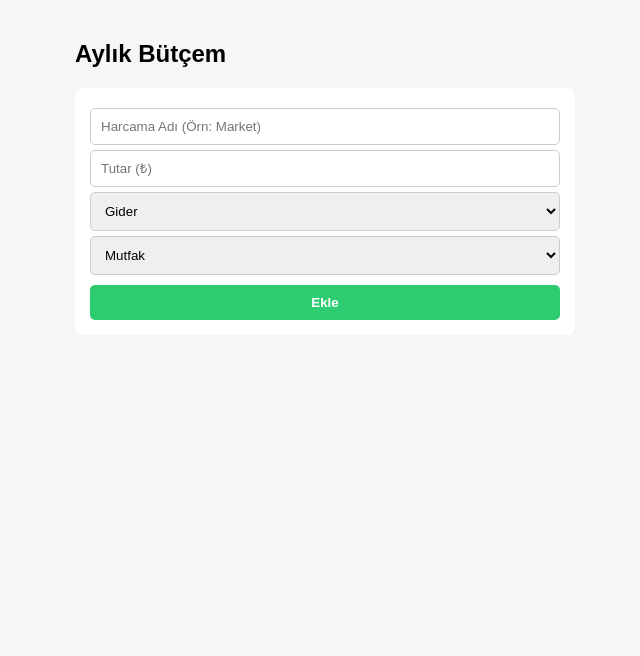
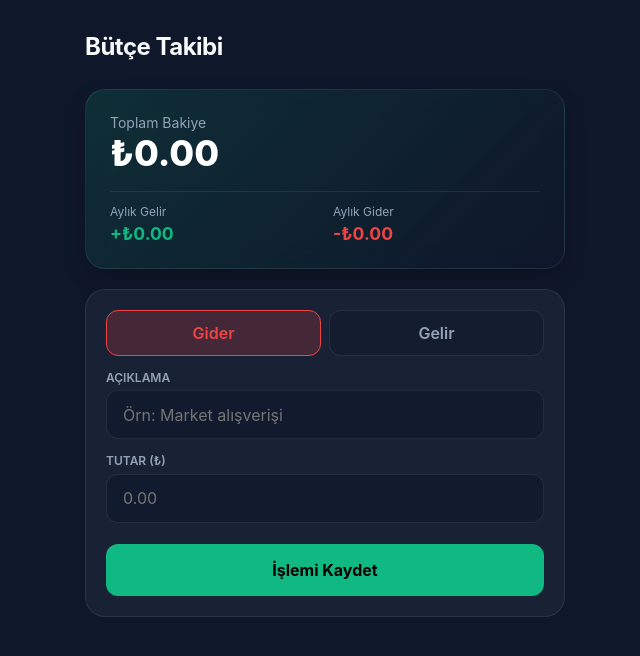
Before and after one commit to sedonqr/butce, a website: page index.html in a window 1280 px wide. Shown: the whole page, without its empty margins (315-955 px from the left). Drawn offline with nearby package versions, Linux system fonts and the light colour scheme.

Commit message:
Update index.html

```diff
--- a/index.html
+++ b/index.html
@@ -2,60 +2,293 @@
 <html lang="tr">
 <head>
   <meta charset="UTF-8">
-  <meta name="viewport" content="width=device-width, initial-scale=1.0">
-  <title>Bütçe Takibim</title>
-  <script src="https://cdn.jsdelivr.net/npm/@supabase/supabase-js@2"></script>
+  <meta name="viewport" content="width=device-width, initial-scale=1.0, viewport-fit=cover">
+  <title>Bütçe Takibi</title>
+
+  <!-- iOS PWA & Tam Ekran Meta Etiketleri -->
+  <meta name="apple-mobile-web-app-capable" content="yes">
+  <meta name="apple-mobile-web-app-status-bar-style" content="black-translucent">
+  <meta name="theme-color" content="#0f172a">
+
   <style>
-    body { font-family: sans-serif; padding: 20px; background: #f4f6f8; max-width: 500px; margin: 0 auto; }
-    .card { background: white; padding: 15px; border-radius: 8px; margin-bottom: 10px; }
-    input, select, button { width: 100%; padding: 10px; margin-top: 5px; border-radius: 5px; border: 1px solid #ccc; box-sizing: border-box; }
-    button { background: #2ecc71; color: white; border: none; font-weight: bold; margin-top: 10px; }
-    li { background: white; padding: 10px; margin-bottom: 5px; border-radius: 5px; list-style: none; display: flex; justify-content: space-between; }
+    :root {
+      --bg: #0f172a;
+      --card-bg: rgba(30, 41, 59, 0.7);
+      --card-border: rgba(255, 255, 255, 0.08);
+      --primary: #10b981;
+      --danger: #ef4444;
+      --text: #f8fafc;
+      --text-muted: #94a3b8;
+    }
+
+    * {
+      box-sizing: border-box;
+      margin: 0;
+      padding: 0;
+      font-family: -apple-system, BlinkMacSystemFont, "Segoe UI", Roboto, sans-serif;
+      -webkit-tap-highlight-color: transparent;
+    }
+
+    body {
+      background-color: var(--bg);
+      color: var(--text);
+      min-height: 100vh;
+      padding: clamp(1rem, 4vw, 2rem);
+      padding-top: max(1.5rem, env(safe-area-inset-top));
+      padding-bottom: max(2rem, env(safe-area-inset-bottom));
+      display: flex;
+      justify-content: center;
+    }
+
+    .app-container {
+      width: 100%;
+      max-width: 480px;
+      display: flex;
+      flex-direction: column;
+      gap: 1.25rem;
+    }
+
+    /* Üst Başlık */
+    header {
+      display: flex;
+      justify-content: space-between;
+      align-items: center;
+      padding: 0.5rem 0;
+    }
+
+    header h1 {
+      font-size: 1.5rem;
+      font-weight: 700;
+      letter-spacing: -0.5px;
+    }
+
+    /* Bakiye Özet Kartı */
+    .balance-card {
+      background: linear-gradient(135deg, rgba(16, 185, 129, 0.15), rgba(15, 23, 42, 0.8));
+      backdrop-filter: blur(12px);
+      -webkit-backdrop-filter: blur(12px);
+      border: 1px solid var(--card-border);
+      border-radius: 1.25rem;
+      padding: 1.5rem;
+      display: flex;
+      flex-direction: column;
+      gap: 1rem;
+      box-shadow: 0 10px 25px -5px rgba(0, 0, 0, 0.3);
+    }
+
+    .balance-card .title {
+      font-size: 0.875rem;
+      color: var(--text-muted);
+    }
+
+    .balance-card .total {
+      font-size: 2.25rem;
+      font-weight: 800;
+      color: #ffffff;
+    }
+
+    .stats-grid {
+      display: grid;
+      grid-template-columns: 1fr 1fr;
+      gap: 1rem;
+      padding-top: 0.75rem;
+      border-top: 1px solid var(--card-border);
+    }
+
+    .stat-item {
+      display: flex;
+      flex-direction: column;
+      gap: 0.25rem;
+    }
+
+    .stat-item span {
+      font-size: 0.75rem;
+      color: var(--text-muted);
+    }
+
+    .stat-item strong.income { color: var(--primary); font-size: 1.1rem; }
+    .stat-item strong.expense { color: var(--danger); font-size: 1.1rem; }
+
+    /* Form Alanı */
+    .form-card {
+      background: var(--card-bg);
+      backdrop-filter: blur(12px);
+      -webkit-backdrop-filter: blur(12px);
+      border: 1px solid var(--card-border);
+      border-radius: 1.25rem;
+      padding: 1.25rem;
+      display: flex;
+      flex-direction: column;
+      gap: 0.85rem;
+    }
+
+    .input-group {
+      display: flex;
+      flex-direction: column;
+      gap: 0.35rem;
+    }
+
+    .input-group label {
+      font-size: 0.75rem;
+      color: var(--text-muted);
+      font-weight: 600;
+    }
+
+    input, select {
+      width: 100%;
+      background: rgba(15, 23, 42, 0.6);
+      border: 1px solid var(--card-border);
+      border-radius: 0.75rem;
+      padding: 0.85rem 1rem;
+      color: var(--text);
+      font-size: 1rem;
+      outline: none;
+      transition: border-color 0.2s;
+    }
+
+    input:focus, select:focus {
+      border-color: var(--primary);
+    }
+
+    .type-selector {
+      display: grid;
+      grid-template-columns: 1fr 1fr;
+      gap: 0.5rem;
+    }
+
+    .type-btn {
+      padding: 0.75rem;
+      border-radius: 0.75rem;
+      border: 1px solid var(--card-border);
+      background: rgba(15, 23, 42, 0.4);
+      color: var(--text-muted);
+      font-weight: 600;
+      cursor: pointer;
+      text-align: center;
+    }
+
+    .type-btn.active.income {
+      background: rgba(16, 185, 129, 0.2);
+      border-color: var(--primary);
+      color: var(--primary);
+    }
+
+    .type-btn.active.expense {
+      background: rgba(239, 68, 68, 0.2);
+      border-color: var(--danger);
+      color: var(--danger);
+    }
+
+    .btn-submit {
+      width: 100%;
+      background: var(--primary);
+      color: #000;
+      font-weight: 700;
+      padding: 1rem;
+      border-radius: 0.75rem;
+      border: none;
+      cursor: pointer;
+      font-size: 1rem;
+      margin-top: 0.5rem;
+      transition: opacity 0.2s;
+    }
+
+    .btn-submit:active {
+      opacity: 0.8;
+    }
+
+    /* İşlem Listesi */
+    .transactions-list {
+      display: flex;
+      flex-direction: column;
+      gap: 0.65rem;
+    }
+
+    .transaction-item {
+      background: var(--card-bg);
+      border: 1px solid var(--card-border);
+      padding: 1rem 1.25rem;
+      border-radius: 1rem;
+      display: flex;
+      justify-content: space-between;
+      align-items: center;
+    }
+
+    .transaction-info {
+      display: flex;
+      flex-direction: column;
+      gap: 0.2rem;
+    }
+
+    .transaction-title {
+      font-weight: 600;
+      font-size: 0.95rem;
+    }
+
+    .transaction-date {
+      font-size: 0.75rem;
+      color: var(--text-muted);
+    }
+
+    .transaction-amount {
+      font-weight: 700;
+      font-size: 1rem;
+    }
+
+    .transaction-amount.income { color: var(--primary); }
+    .transaction-amount.expense { color: var(--danger); }
   </style>
 </head>
 <body>
-  <h2>Aylık Bütçem</h2>
-  <div class="card">
-    <input type="text" id="title" placeholder="Harcama Adı (Örn: Market)">
-    <input type="number" id="amount" placeholder="Tutar (₺)">
-    <select id="type"><option value="expense">Gider</option><option value="income">Gelir</option></select>
-    <select id="category">
-      <option value="Mutfak">Mutfak</option>
-      <option value="Fatura">Fatura</option>
-      <option value="Eğlence">Eğlence</option>      <option value="Genel">Genel</option>
-    </select>
-    <button onclick="ekle()">Ekle</button>
+
+  <div class="app-container">
+    <header>
+      <h1>Bütçe Takibi</h1>
+    </header>
+
+    <!-- Bakiye Kartı -->
+    <div class="balance-card">
+      <div>
+        <div class="title">Toplam Bakiye</div>
+        <div class="total" id="totalBalance">₺0.00</div>
+      </div>
+      <div class="stats-grid">
+        <div class="stat-item">
+          <span>Aylık Gelir</span>
+          <strong class="income" id="totalIncome">+₺0.00</strong>
+        </div>
+        <div class="stat-item">
+          <span>Aylık Gider</span>
+          <strong class="expense" id="totalExpense">-₺0.00</strong>
+        </div>
+      </div>
+    </div>
+
+    <!-- İşlem Ekleme Formu -->
+    <form class="form-card" id="budgetForm">
+      <div class="type-selector">
+        <div class="type-btn active expense" id="btnExpense">Gider</div>
+        <div class="type-btn income" id="btnIncome">Gelir</div>
+      </div>
+
+      <div class="input-group">
+        <label>AÇIKLAMA</label>
+        <input type="text" id="descInput" placeholder="Örn: Market alışverişi" required>
+      </div>
+
+      <div class="input-group">
+        <label>TUTAR (₺)</label>
+        <input type="number" step="0.01" inputmode="decimal" id="amountInput" placeholder="0.00" required>
+      </div>
+
+      <button type="submit" class="btn-submit">İşlemi Kaydet</button>
+    </form>
+
+    <!-- Son İşlemler Listesi -->
+    <div class="transactions-list" id="transactionList">
+      <!-- JavaScript ile yüklenecek olan işlemler -->
+    </div>
   </div>
-  <ul id="liste"></ul>
 
-  <script>
-    // BURALARA KENDİ SUPABASE BİLGİLERİNİ YAZ
-    const SUPABASE_URL = 'BURAYA_SUPABASE_URL';
-    const SUPABASE_KEY = 'BURAYA_SUPABASE_ANON_KEY';
-    const supabase = supabase.createClient(SUPABASE_URL, SUPABASE_KEY);
-
-    async function yukle() {
-      const { data } = await supabase.from('transactions').select('*').order('created_at', { ascending: false });
-      const liste = document.getElementById('liste');
-      liste.innerHTML = '';
-      data.forEach(item => {
-        liste.innerHTML += `<li><span>${item.title} (${item.category})</span> <b>${item.type === 'income' ? '+' : '-'}${item.amount} ₺</b></li>`;
-      });
-    }
-
-    async function ekle() {
-      const title = document.getElementById('title').value;
-      const amount = document.getElementById('amount').value;
-      const type = document.getElementById('type').value;
-      const category = document.getElementById('category').value;
-      if(!title || !amount) return alert('Boş bırakma!');
-
-      await supabase.from('transactions').insert([{ title, amount, type, category }]);
-      document.getElementById('title').value = '';
-      document.getElementById('amount').value = '';
-      yukle();
-    }
-    yukle();
-  </script>
 </body>
 </html>
```
